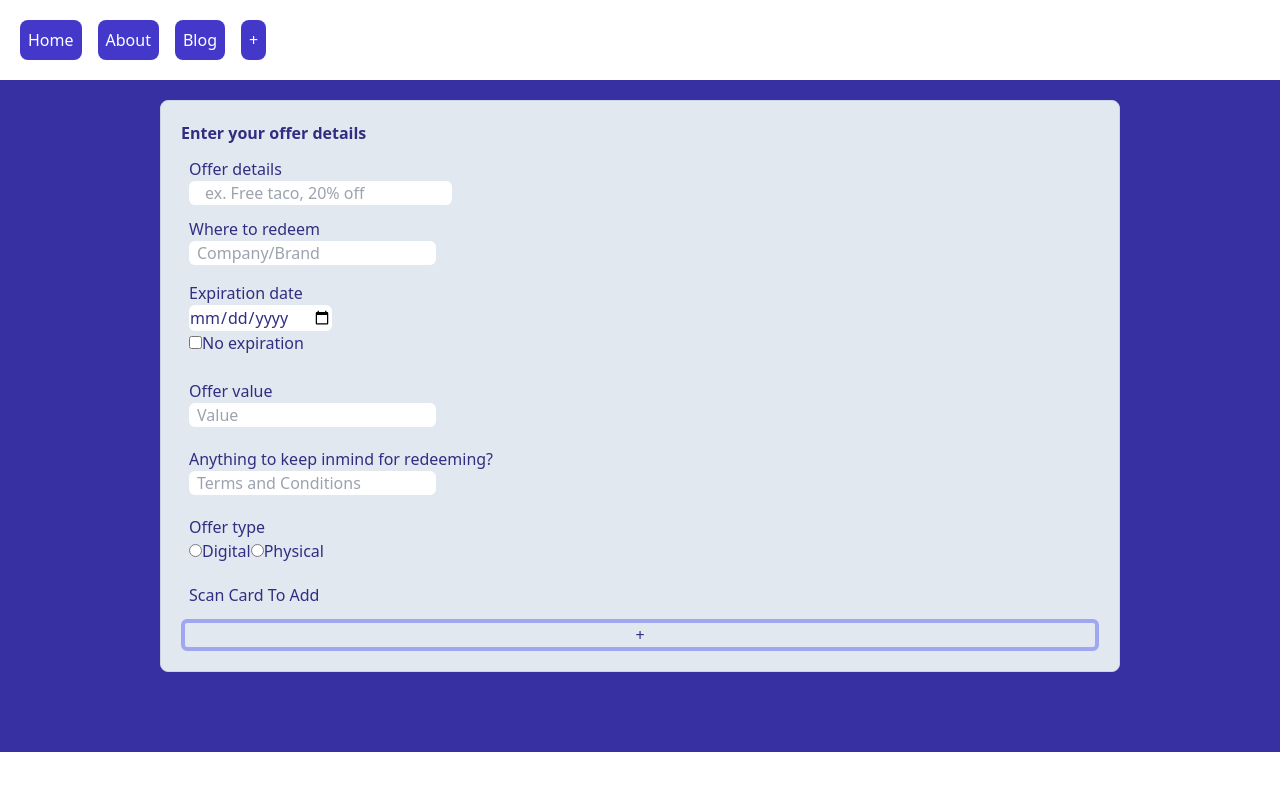
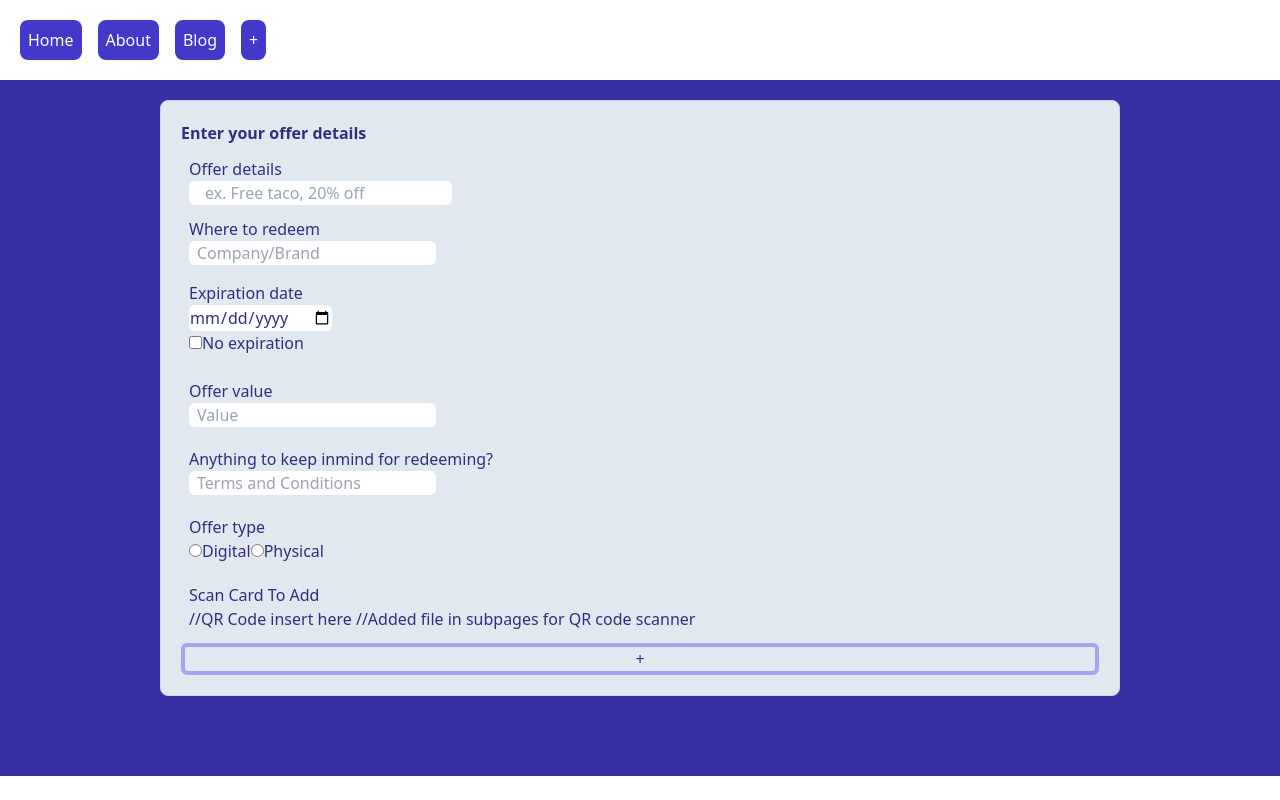
Before and after one commit to Alihasadd/Coupon-site, a React (Create React App) app: page /addform in a window 1280 px wide. Built offline with nearby package versions, Linux system fonts and the light colour scheme.

Commit message:
Going to add QR code

```diff
--- a/src/subpages/addform.jsx
+++ b/src/subpages/addform.jsx
@@ -41,6 +41,8 @@ function Addform() {
         </div>
 
         <div className="px-2 py-2">Scan Card To Add<br></br>
+        //QR Code insert here
+        //Added file in subpages for QR code scanner
 
         </div>
 
```
Also changed, not shown: src/subpages/QR code scanner.jsx (added).
